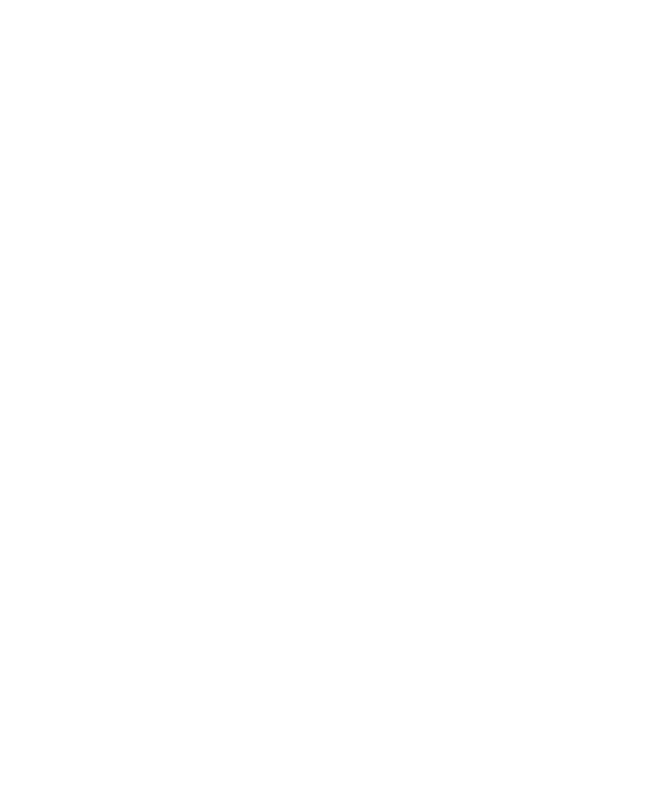
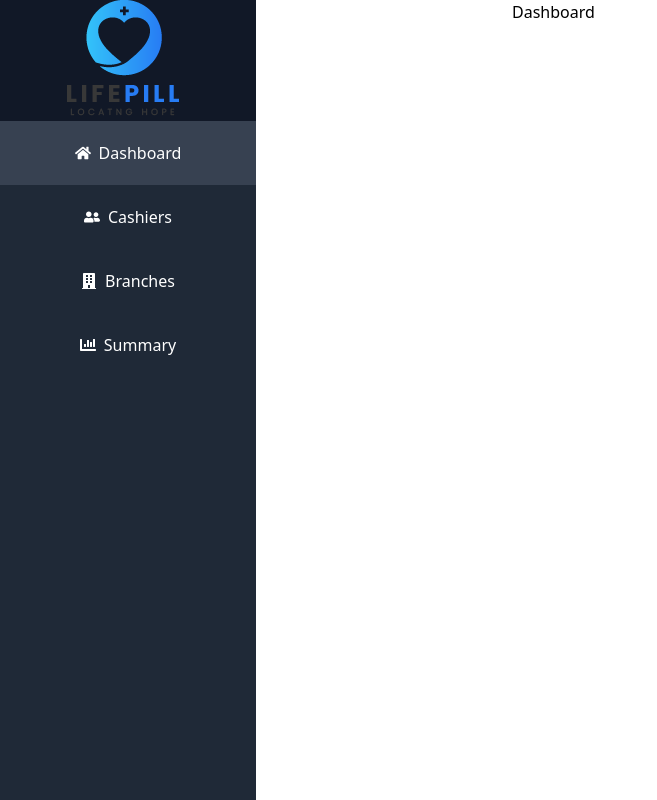
Before and after one commit to Life-Pill/pharmacy-manager-web-app, a React (Vite) app: page /dashboard in a window 1280 px wide. Before the commit this address had no page. Shown: the whole page, without its empty margins (0-657 px from the left). Built offline with nearby package versions, Linux system fonts and the light colour scheme.

Commit message:
Add ManagerDashboard route and update Sign In button

```diff
--- a/src/App.tsx
+++ b/src/App.tsx
@@ -1,11 +1,13 @@
 import { Route, BrowserRouter as Router, Routes } from 'react-router-dom';
 import Login from './pages/Login';
+import ManagerDashboard from './pages/ManagerDashboard';
 
 function App() {
   return (
     <Router>
       <Routes>
         <Route path='/' element={<Login />} />
+        <Route path='/dashboard' element={<ManagerDashboard />} />
       </Routes>
     </Router>
   );
--- a/src/features/authentication/components/log-in-card/LogInCard.tsx
+++ b/src/features/authentication/components/log-in-card/LogInCard.tsx
@@ -1,6 +1,7 @@
 import { CiUser } from 'react-icons/ci';
 import { RiLockPasswordLine } from 'react-icons/ri';
 import Logo from '../../../../assets/logo.png';
+import { Link } from 'react-router-dom';
 
 type Props = {};
 
@@ -29,9 +30,17 @@
             className='w-full py-2 outline-none'
           />
         </div>
-        <button className='bg-blue-500 hover:bg-blue-600 text-white font-semibold py-2 px-4 rounded-md w-full'>
-          Sign In
-        </button>
+
+        <Link to='/dashboard'>
+          <button
+            className='bg-blue-500 hover:bg-blue-600 text-white font-semibold py-2 px-4 rounded-md w-full'
+            onClick={() => {
+              console.log('Sign In clicked');
+            }}
+          >
+            Sign In
+          </button>
+        </Link>
       </div>
     </div>
   );
--- /dev/null
+++ b/src/features/manager-dashboard/components/branches/Branches.tsx
@@ -0,0 +1,9 @@
+import React from 'react';
+
+type Props = {};
+
+function Branches({}: Props) {
+  return <div>Branches</div>;
+}
+
+export default Branches;
--- /dev/null
+++ b/src/features/manager-dashboard/components/cashier/Cashier.tsx
@@ -0,0 +1,9 @@
+import React from 'react';
+
+type Props = {};
+
+function Cashier({}: Props) {
+  return <div>Cashier</div>;
+}
+
+export default Cashier;
--- /dev/null
+++ b/src/features/manager-dashboard/components/dashboard/Dashboard.tsx
@@ -0,0 +1,9 @@
+import React from 'react';
+
+type Props = {};
+
+const Dashboard = (props: Props) => {
+  return <div>Dashboard</div>;
+};
+
+export default Dashboard;
--- /dev/null
+++ b/src/features/manager-dashboard/components/sidebar/SideBar.tsx
@@ -0,0 +1,65 @@
+import React, { useState } from 'react';
+import { Link } from 'react-router-dom';
+import { FaHome, FaUserFriends, FaBuilding, FaChartBar } from 'react-icons/fa';
+import Logo from '../../../../assets/logo.png';
+
+type SideBarProps = {
+  setActiveComponent: React.Dispatch<React.SetStateAction<string>>;
+};
+
+const SideBar: React.FC<SideBarProps> = ({ setActiveComponent }) => {
+  const [activeItem, setActiveItem] = useState('dashboard');
+
+  const handleItemClick = (item: string) => {
+    setActiveItem(item);
+    setActiveComponent(item);
+  };
+
+  return (
+    <div className='flex flex-col w-64 bg-gray-800 h-screen'>
+      <div className='flex items-center justify-center h-auto bg-gray-900 text-white text-xl font-bold'>
+        <img src={Logo} alt='Logo' className='mr-2' />
+      </div>
+      <div className='flex flex-col items-center justify-center h-auto text-white'>
+        <div
+          className={`hover:bg-gray-700 w-full h-16 flex items-center justify-center ${
+            activeItem === 'dashboard' ? 'bg-gray-700' : ''
+          }`}
+          onClick={() => handleItemClick('dashboard')}
+        >
+          <FaHome className='mr-2' />
+          Dashboard
+        </div>
+        <div
+          className={`hover:bg-gray-700 w-full h-16 flex items-center justify-center ${
+            activeItem === 'cashiers' ? 'bg-gray-700' : ''
+          }`}
+          onClick={() => handleItemClick('cashiers')}
+        >
+          <FaUserFriends className='mr-2' />
+          Cashiers
+        </div>
+        <div
+          className={`hover:bg-gray-700 w-full h-16 flex items-center justify-center ${
+            activeItem === 'branches' ? 'bg-gray-700' : ''
+          }`}
+          onClick={() => handleItemClick('branches')}
+        >
+          <FaBuilding className='mr-2' />
+          Branches
+        </div>
+        <div
+          className={`hover:bg-gray-700 w-full h-16 flex items-center justify-center ${
+            activeItem === 'summary' ? 'bg-gray-700' : ''
+          }`}
+          onClick={() => handleItemClick('summary')}
+        >
+          <FaChartBar className='mr-2' />
+          Summary
+        </div>
+      </div>
+    </div>
+  );
+};
+
+export default SideBar;
--- /dev/null
+++ b/src/features/manager-dashboard/components/summary/Summary.tsx
@@ -0,0 +1,9 @@
+import React from 'react';
+
+type Props = {};
+
+function Summary({}: Props) {
+  return <div>Summary</div>;
+}
+
+export default Summary;
--- /dev/null
+++ b/src/pages/ManagerDashboard.tsx
@@ -0,0 +1,36 @@
+import React, { useState } from 'react';
+import SideBar from '../features/manager-dashboard/components/sidebar/SideBar';
+import Dashboard from '../features/manager-dashboard/components/dashboard/Dashboard';
+import Cashier from '../features/manager-dashboard/components/cashier/Cashier';
+import Branches from '../features/manager-dashboard/components/branches/Branches';
+import Summary from '../features/manager-dashboard/components/summary/Summary';
+
+type Props = {};
+
+const ManagerDashboard: React.FC<Props> = () => {
+  const [activeComponent, setActiveComponent] = useState('dashboard');
+
+  const renderComponent = () => {
+    switch (activeComponent) {
+      case 'dashboard':
+        return <Dashboard />;
+      case 'cashiers':
+        return <Cashier />;
+      case 'branches':
+        return <Branches />;
+      case 'summary':
+        return <Summary />;
+      default:
+        return null;
+    }
+  };
+
+  return (
+    <div className='flex'>
+      <SideBar setActiveComponent={setActiveComponent} />
+      <div className='ml-64'>{renderComponent()}</div>
+    </div>
+  );
+};
+
+export default ManagerDashboard;
```
